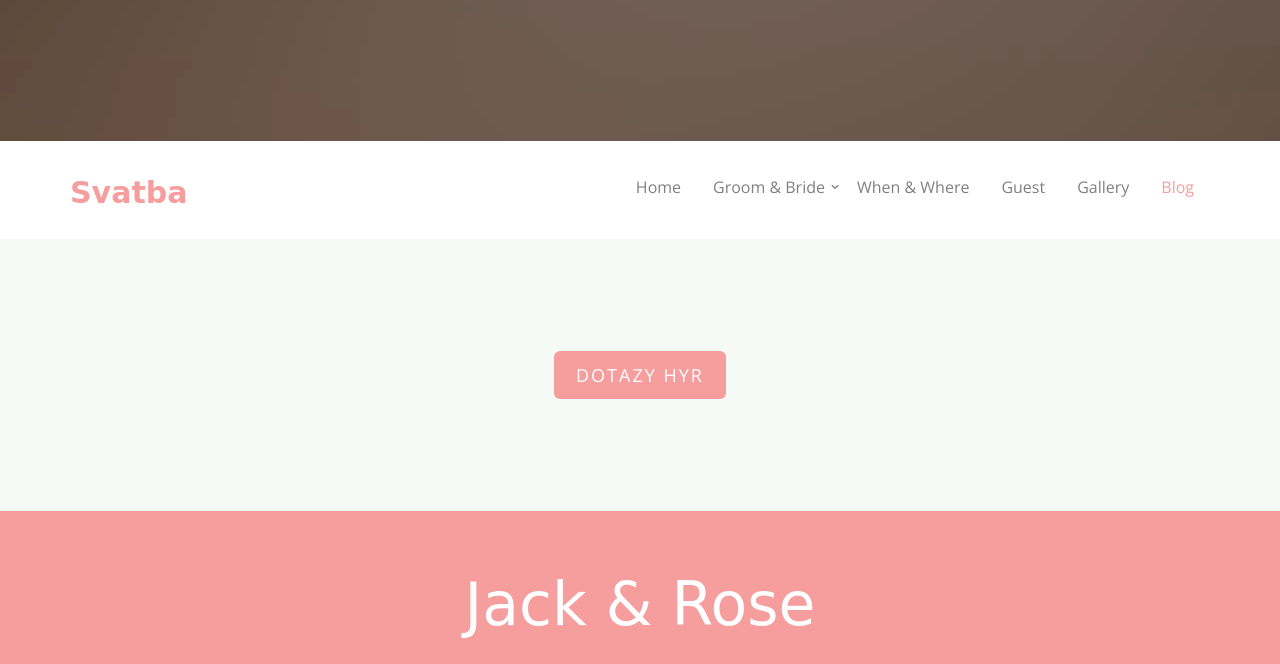
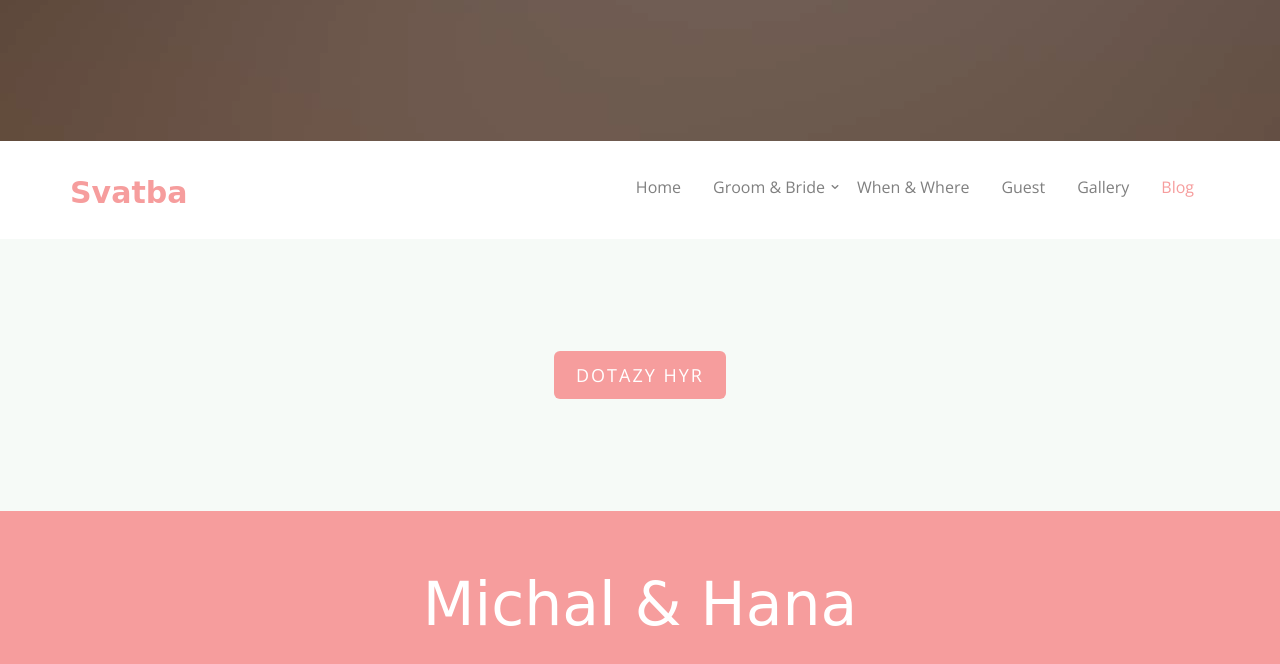
Before and after one commit to openeyes-cz/openeyes-cz.github.io, a website: page blog.html in a window 1280 px wide. Shown: the part 659-1323 px from the top of the page. Drawn offline with nearby package versions, Linux system fonts and the light colour scheme; some packages are replaced by stand-ins of ours; no server answers; files whose address does not match are found by name; a web font is replaced by a local one.

Commit message:
jack n rose

```diff
--- a/blog.html
+++ b/blog.html
@@ -122,7 +122,7 @@
 				<div class="container">
 					<div class="row">
 						<div class="col-md-12 text-center">
-							<h2>Jack &amp; Rose</h2>
+							<h2>Michal &amp; Hana</h2>
 						</div>
 						<div class="col-md-6 col-md-offset-3 text-center">
 							<p class="fh5co-social-icons">
```
Also changed, not shown: gallery.html (+1 -1 lines), groom-bride.html (+1 -1 lines), guest.html (+1 -1 lines), when-where.html (+1 -4 lines).
